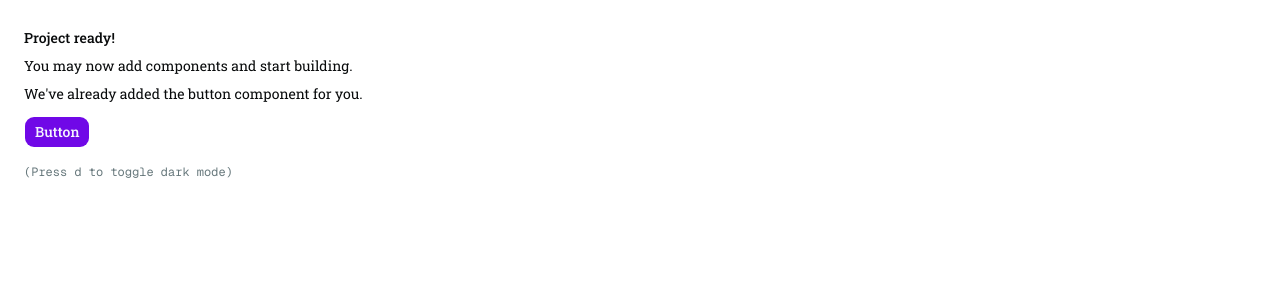
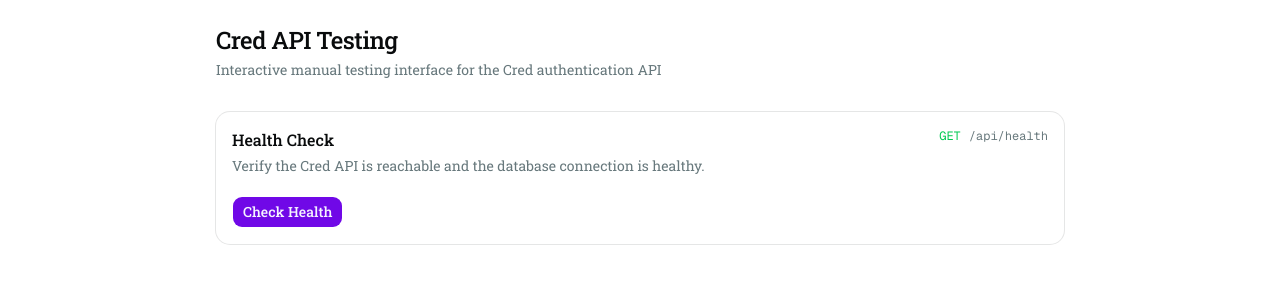
Before and after one commit to NehanAhmed/cred-testing, a Next.js app: page / in a window 1280 px wide. Shown: the top 300 px of the page. Built offline with nearby package versions, Linux system fonts and the light colour scheme.

Commit message:
feat: implement PRD 4.1 Health Check Module

```diff
--- a/app/page.tsx
+++ b/app/page.tsx
@@ -1,19 +1,17 @@
-import { Button } from "@/components/ui/button"
+import { HealthCheck } from "@/components/health-check"
 
 export default function Page() {
   return (
-    <div className="flex min-h-svh p-6">
-      <div className="flex max-w-md min-w-0 flex-col gap-4 text-sm leading-loose">
-        <div>
-          <h1 className="font-medium">Project ready!</h1>
-          <p>You may now add components and start building.</p>
-          <p>We&apos;ve already added the button component for you.</p>
-          <Button className="mt-2">Button</Button>
-        </div>
-        <div className="font-mono text-xs text-muted-foreground">
-          (Press <kbd>d</kbd> to toggle dark mode)
-        </div>
+    <div className="mx-auto flex w-full max-w-4xl flex-col gap-8 p-6">
+      <div>
+        <h1 className="text-2xl font-medium tracking-tight">
+          Cred API Testing
+        </h1>
+        <p className="mt-1 text-sm text-muted-foreground">
+          Interactive manual testing interface for the Cred authentication API
+        </p>
       </div>
+      <HealthCheck />
     </div>
   )
 }
--- /dev/null
+++ b/components/health-check.tsx
@@ -0,0 +1,107 @@
+"use client"
+
+import { Button } from "@/components/ui/button"
+import { Badge } from "@/components/ui/badge"
+import { useApiCall } from "@/hooks/use-api-call"
+import { fetchHealth, type HealthData } from "@/lib/api/health"
+import { EndpointSection } from "@/components/endpoint-section"
+import { ResponseViewer } from "@/components/response-viewer"
+
+function DatabaseBadge({
+  status,
+  latency,
+}: {
+  status: HealthData["database"]["status"]
+  latency: number | null
+}) {
+  const colorMap: Record<string, string> = {
+    connected: "bg-green-600 text-white",
+    slow: "bg-yellow-500 text-black",
+    disconnected: "bg-red-600 text-white",
+  }
+
+  const labelMap: Record<string, string> = {
+    connected: "Connected",
+    slow: "Slow",
+    disconnected: "Disconnected",
+  }
+
+  return (
+    <Badge
+      className={`${colorMap[status] ?? "bg-gray-500 text-white"} gap-1.5`}
+    >
+      <span className="h-1.5 w-1.5 rounded-full bg-current" />
+      Database: {labelMap[status] ?? status}
+      {latency !== null && ` (${latency}ms)`}
+    </Badge>
+  )
+}
+
+function HealthMetrics({ data }: { data: HealthData }) {
+  const uptime = data.uptime
+  const days = Math.floor(uptime / 86400)
+  const hours = Math.floor((uptime % 86400) / 3600)
+  const minutes = Math.floor((uptime % 3600) / 60)
+  const uptimeStr = `${days}d ${hours}h ${minutes}m`
+
+  return (
+    <div className="grid grid-cols-2 gap-3 text-sm">
+      {[
+        ["Name", data.name],
+        ["Version", data.version],
+        ["Environment", data.environment],
+        ["Uptime", uptimeStr],
+        ["Node Version", data.nodeVersion],
+        ["Platform", data.platform],
+        ["Timestamp", new Date(data.timestamp).toLocaleString()],
+      ].map(([label, value]) => (
+        <div key={label} className="space-y-0.5">
+          <p className="text-xs text-muted-foreground">{label}</p>
+          <p className="font-mono text-xs font-medium">{value}</p>
+        </div>
+      ))}
+      <div className="space-y-0.5">
+        <p className="text-xs text-muted-foreground">Memory (RSS)</p>
+        <p className="font-mono text-xs font-medium">
+          {(data.memory.rss / 1024 / 1024).toFixed(1)} MB
+        </p>
+      </div>
+      <div className="space-y-0.5">
+        <p className="text-xs text-muted-foreground">Memory (Heap)</p>
+        <p className="font-mono text-xs font-medium">
+          {data.memory.heapUsed.toLocaleString()} /{" "}
+          {data.memory.heapTotal.toLocaleString()} bytes
+        </p>
+      </div>
+    </div>
+  )
+}
+
+export function HealthCheck() {
+  const { result, isPending, execute } = useApiCall<HealthData>()
+
+  return (
+    <EndpointSection
+      title="Health Check"
+      description="Verify the Cred API is reachable and the database connection is healthy."
+      method="GET"
+      path="/api/health"
+    >
+      <div className="flex flex-wrap items-center gap-3">
+        <Button onClick={() => execute(fetchHealth)} disabled={isPending}>
+          {isPending ? "Checking..." : "Check Health"}
+        </Button>
+        {result?.kind === "success" && (
+          <DatabaseBadge
+            status={result.body.data.database.status}
+            latency={result.body.data.database.latency}
+          />
+        )}
+      </div>
+
+      {result?.kind === "success" && <HealthMetrics data={result.body.data} />}
+
+      <ResponseViewer result={result} isPending={isPending} />
+    </EndpointSection>
+  )
+}
```
